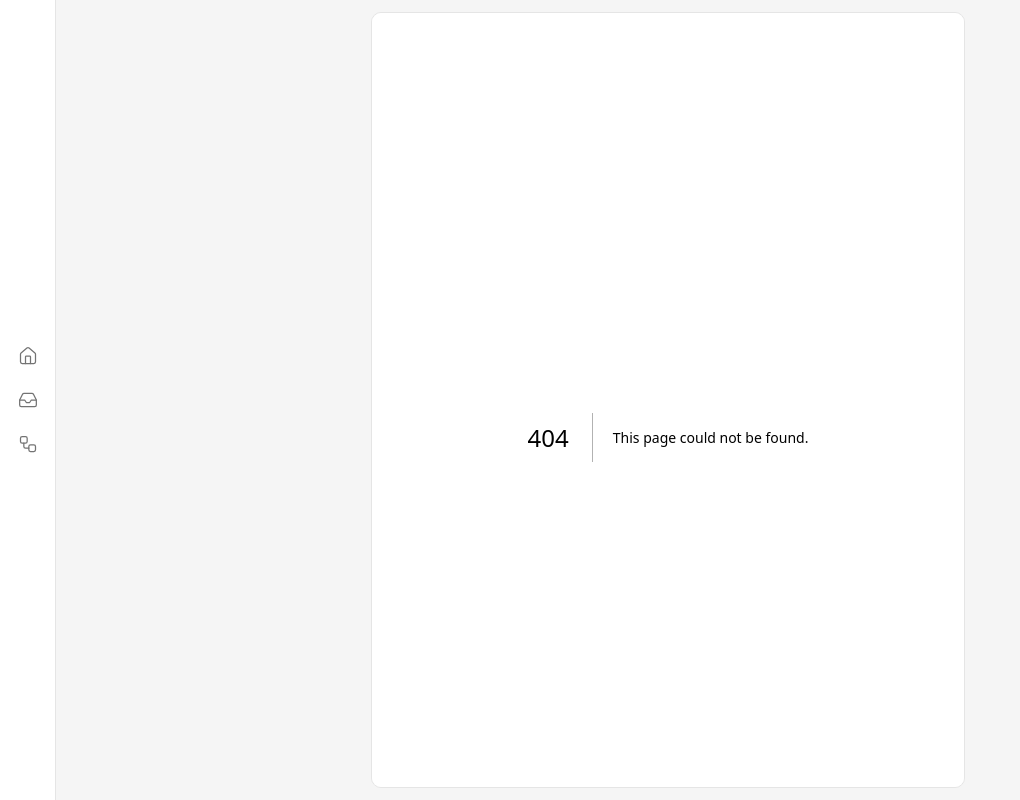
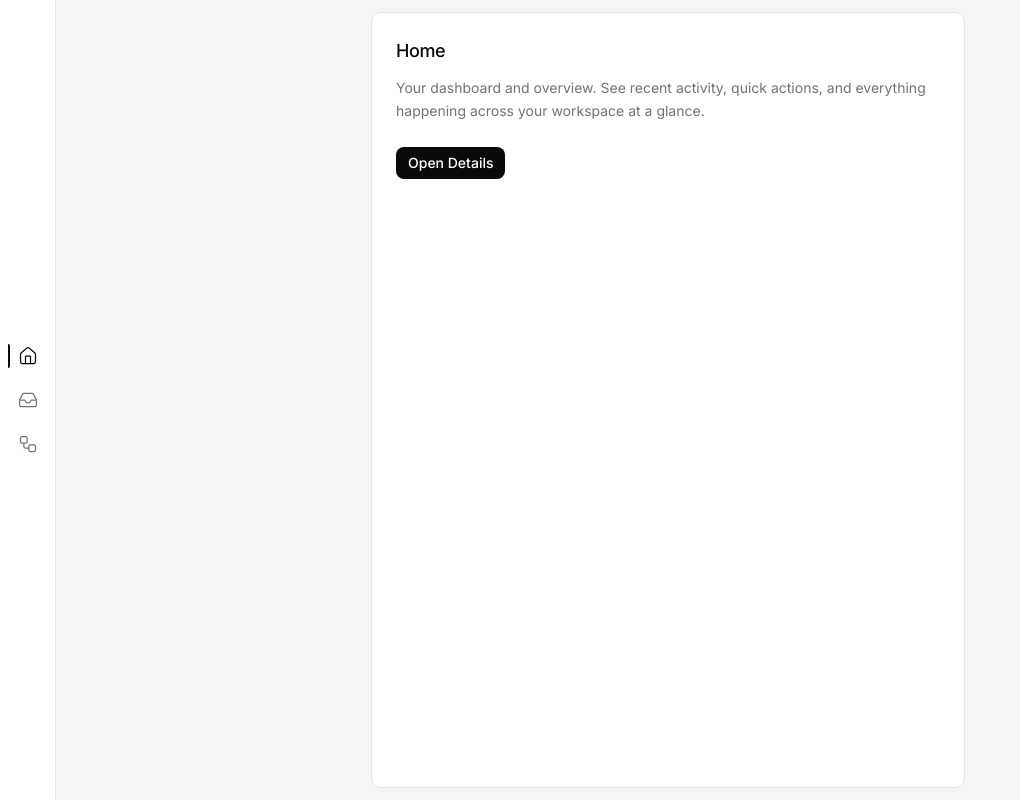
Before and after one commit to miketdonahue/writer-future, a Next.js app: page /home in a window 1280 px wide. Before the commit this address had no page. Shown: the whole page, without its empty margins (0-1020 px from the left). Built offline with nearby package versions, Linux system fonts and the light colour scheme; what @trpc/react-query would draw is missing.

Commit message:
Transitions

```diff
--- /dev/null
+++ b/src/app/home/page.tsx
@@ -0,0 +1,49 @@
+"use client";
+
+import { useDetailPane } from "@/components/detail-pane-context";
+
+export default function HomePage() {
+  const { isOpen, open, close, setContent } = useDetailPane();
+
+  const handleOpenDetails = () => {
+    setContent(
+      <>
+        <h2 className="text-sm font-medium text-foreground">Document Details</h2>
+        <p className="mt-3 text-sm leading-relaxed text-muted-foreground">
+          This is custom content passed to the detail pane. You can put anything here — metadata,
+          forms, previews, or contextual actions.
+        </p>
+      </>
+    );
+    open();
+  };
+
+  return (
+    <>
+      <h1 className="text-lg font-medium tracking-tight text-foreground">Home</h1>
+      <p className="mt-3 text-sm leading-relaxed text-muted-foreground">
+        Your dashboard and overview. See recent activity, quick actions, and everything happening
+        across your workspace at a glance.
+      </p>
+
+      <div className="mt-6 flex gap-2">
+        <button
+          type="button"
+          onClick={handleOpenDetails}
+          className="rounded-md bg-foreground px-3 py-1.5 text-sm font-medium text-background transition-colors hover:bg-foreground/90"
+        >
+          Open Details
+        </button>
+        {isOpen && (
+          <button
+            type="button"
+            onClick={close}
+            className="rounded-md border border-border px-3 py-1.5 text-sm font-medium text-foreground transition-colors hover:bg-muted"
+          >
+            Close Details
+          </button>
+        )}
+      </div>
+    </>
+  );
+}
--- a/src/app/layout.tsx
+++ b/src/app/layout.tsx
@@ -1,9 +1,9 @@
 import type { Metadata } from "next";
 import { Geist, Geist_Mono, Inter } from "next/font/google";
+import { AppShell } from "@/components/app-shell";
+import { DetailPaneProvider } from "@/components/detail-pane-context";
 import { Toaster } from "@/components/ui/sonner";
 import { TrpcProvider } from "@/trpc/TrpcProvider";
-import { AppShell } from "@/components/app-shell";
-import { DetailPaneProvider } from "@/components/detail-pane-context";
 import "./globals.css";
 
 const inter = Inter({ subsets: ["latin"], variable: "--font-sans" });
--- a/src/app/page.tsx
+++ b/src/app/page.tsx
@@ -1,49 +1,5 @@
-"use client";
+import { redirect } from "next/navigation";
 
-import { useDetailPane } from "@/components/detail-pane-context";
-
-export default function HomePage() {
-  const { isOpen, open, close, setContent } = useDetailPane();
-
-  const handleOpenDetails = () => {
-    setContent(
-      <>
-        <h2 className="text-sm font-medium text-foreground">Document Details</h2>
-        <p className="mt-3 text-sm leading-relaxed text-muted-foreground">
-          This is custom content passed to the detail pane. You can put anything here — metadata,
-          forms, previews, or contextual actions.
-        </p>
-      </>
-    );
-    open();
-  };
-
-  return (
-    <>
-      <h1 className="text-lg font-medium tracking-tight text-foreground">Home</h1>
-      <p className="mt-3 text-sm leading-relaxed text-muted-foreground">
-        Your dashboard and overview. See recent activity, quick actions, and everything happening
-        across your workspace at a glance.
-      </p>
-
-      <div className="mt-6 flex gap-2">
-        <button
-          type="button"
-          onClick={handleOpenDetails}
-          className="rounded-md bg-foreground px-3 py-1.5 text-sm font-medium text-background transition-colors hover:bg-foreground/90"
-        >
-          Open Details
-        </button>
-        {isOpen && (
-          <button
-            type="button"
-            onClick={close}
-            className="rounded-md border border-border px-3 py-1.5 text-sm font-medium text-foreground transition-colors hover:bg-muted"
-          >
-            Close Details
-          </button>
-        )}
-      </div>
-    </>
-  );
+export default function RootPage() {
+  redirect("/home");
 }
--- a/src/components/app-shell.tsx
+++ b/src/components/app-shell.tsx
@@ -1,14 +1,15 @@
 "use client";
 
+import { Home, Inbox, Workflow } from "lucide-react";
+import Link from "next/link";
 import { usePathname } from "next/navigation";
-import Link from "next/link";
-import { Home, Inbox, Workflow } from "lucide-react";
+import { useDetailPane } from "@/components/detail-pane-context";
+import { PageTransition } from "@/components/page-transition";
+import { Tooltip, TooltipContent, TooltipTrigger } from "@/components/ui/tooltip";
 import { cn } from "@/lib/utils";
-import { Tooltip, TooltipContent, TooltipTrigger } from "@/components/ui/tooltip";
-import { useDetailPane } from "@/components/detail-pane-context";
 
 const tabs = [
-  { id: "home", href: "/", icon: Home, label: "Home" },
+  { id: "home", href: "/home", icon: Home, label: "Home" },
   { id: "inbox", href: "/inbox", icon: Inbox, label: "Inbox" },
   { id: "agents", href: "/agents", icon: Workflow, label: "Agents" },
 ] as const;
@@ -18,7 +19,6 @@ export function AppShell({ children }: { children: React.ReactNode }) {
   const { isOpen, content } = useDetailPane();
 
   const getIsActive = (href: string) => {
-    if (href === "/") return pathname === "/";
     return pathname.startsWith(href);
   };
 
@@ -33,14 +33,12 @@ export function AppShell({ children }: { children: React.ReactNode }) {
 
             return (
               <Tooltip key={tab.id}>
-                <TooltipTrigger asChild>
+                <TooltipTrigger>
                   <Link
                     href={tab.href}
                     className={cn(
                       "group relative flex h-10 w-10 items-center justify-center rounded-md transition-colors",
-                      isActive
-                        ? "text-foreground"
-                        : "text-muted-foreground hover:text-foreground"
+                      isActive ? "text-foreground" : "text-muted-foreground hover:text-foreground"
                     )}
                   >
                     {/* Active indicator */}
@@ -70,7 +68,7 @@ export function AppShell({ children }: { children: React.ReactNode }) {
           )}
         >
           <main className="h-full w-[calc(50%-6px)] shrink-0 overflow-auto rounded-lg border border-border bg-background p-6">
-            {children}
+            <PageTransition>{children}</PageTransition>
           </main>
         </div>
 
@@ -86,9 +84,9 @@ export function AppShell({ children }: { children: React.ReactNode }) {
               <>
                 <h2 className="text-sm font-medium text-muted-foreground">Details</h2>
                 <p className="mt-3 text-sm leading-relaxed text-muted-foreground">
-                  This panel shows contextual information. When you select a document, its
-                  metadata appears here. When you view a teammate, their activity shows. The
-                  right column adapts to the left.
+                  This panel shows contextual information. When you select a document, its metadata
+                  appears here. When you view a teammate, their activity shows. The right column
+                  adapts to the left.
                 </p>
               </>
             )}
--- /dev/null
+++ b/src/components/page-transition.tsx
@@ -0,0 +1,19 @@
+"use client";
+
+import { motion } from "motion/react";
+import { usePathname } from "next/navigation";
+
+export function PageTransition({ children }: { children: React.ReactNode }) {
+  const pathname = usePathname();
+
+  return (
+    <motion.div
+      key={pathname}
+      initial={{ opacity: 0, y: 8 }}
+      animate={{ opacity: 1, y: 0 }}
+      transition={{ duration: 0.3, ease: "easeOut" }}
+    >
+      {children}
+    </motion.div>
+  );
+}
```
